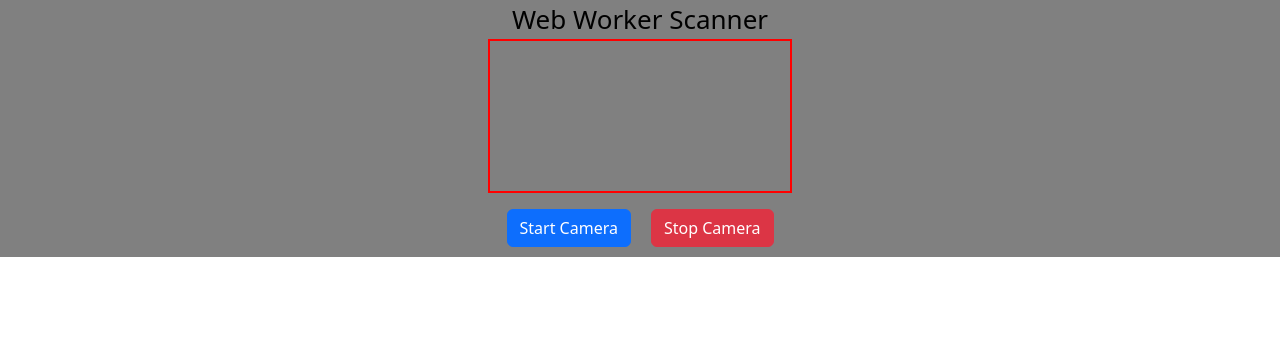
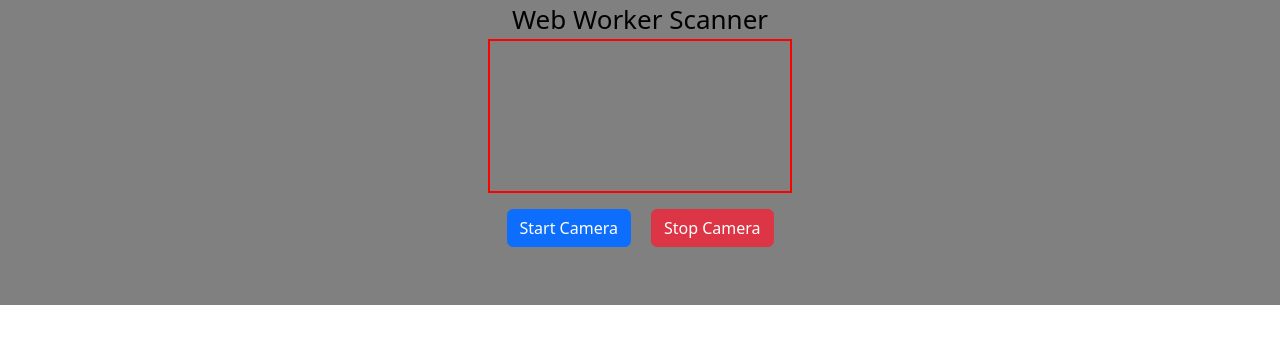
Before and after one commit to Supr3me-code/qr-bar-scanner-using-webworkers, a React app: page / in a window 1280 px wide. Shown: the top 344 px of the page. Built offline with nearby package versions, Linux system fonts and the light colour scheme.

Commit message:
Stable: Implemented Zbar worker function

```diff
--- a/public/zbar-worker.js
+++ /dev/null
@@ -1 +0,0 @@
-onmessage = (e) => {};
--- a/public/zxing-worker.js
+++ /dev/null
@@ -1 +0,0 @@
-onmessage = (e) => {};
--- a/src/App.css
+++ b/src/App.css
@@ -1,6 +1,14 @@
 .App {
   text-align: center;
   background-color: grey;
+}
+
+.result {
+  min-height: 3rem;
+  color: white;
+  font-size: 2rem;
+  text-shadow: 0 0 0.4rem #ff0101, 0 0 1rem #f6f6f6;
+  font-weight: 700;
 }
 
 #video {
--- a/src/App.js
+++ b/src/App.js
@@ -1,13 +1,14 @@
 import "./App.css";
 import "bootstrap/dist/css/bootstrap.css";
-import { useRef } from "react";
+import { useRef, useState } from "react";
 import { createCanvas, loadImage } from "canvas";
+import ZxingScanner from "./scanners/zxing-scanner";
 import ZbarScanner from "./scanners/zbar-scanner";
-import ZxingScanner from "./scanners/zxing-scanner";
 
 function App() {
   const videoRef = useRef(null);
   const canvasRef = useRef(null);
+  const [result, setResult] = useState("");
   let height = 320;
   let width = 320;
   let w1, w2, workerInterval;
@@ -59,25 +60,34 @@ function App() {
 
   const worker = async () => {
     console.log("worker main function called");
-    // const url =
-    //   "https://raw.githubusercontent.com/zbar-wasm/demo/master/node/test.png";
-    const img = takeCamInput(); // TODO: sending periodic snapshots from stream
-    console.log(img);
-    // ZbarScanner(img);
-    ZxingScanner();
+    const img = takeCamInput();
+    // ZxingScanner();
+    // const res = ZbarScanner();
+    // console.log(res);
 
-    // w1 = new Worker("zbar-worker.js");
+    // w1 = new Worker("zbar-worker.js", { type: "module" });
+    w1 = new Worker(new URL("./workers/zbar-worker.js", import.meta.url), {
+      type: "module",
+    });
+
     // w2 = new Worker("zxing-worker.js");
-    // w1.postMessage(img);
+    // w2 = new Worker(new URL("./workers/zxing-worker.js", import.meta.url), {
+    //   type: "module",
+    // });
+
+    w1.postMessage(img);
     // w2.postMessage(img);
-    // w1.onmessage = ({ data: { rawValue } }) => {
-    //   console.log("zBar won -> raw value: " + rawValue);
-    //   w2.terminate();
-    //   stopCam();
-    // };
-    // w2.onmessage = ({ data: { rawValue } }) => {
-    //   console.log("zXing won -> raw value: " + rawValue);
-    //   w1.terminate();
+
+    w1.onmessage = (event) => {
+      console.log("zBar won -> raw value: " + event.data);
+      setResult(event.data);
+      // w2.terminate();
+      stopCam();
+    };
+    // w2.onmessage = (event) => {
+    //   console.log("zXing won -> raw value: " + event.data);
+    //   setResult(event.data);
+    //   // w1.terminate();
     //   stopCam();
     // };
   };
@@ -96,6 +106,7 @@ function App() {
         <button className="btn btn-danger" onClick={stopCam}>
           Stop Camera
         </button>
+        <div className="result">{result}</div>
       </main>
     </div>
   );
--- a/src/scanners/zbar-scanner.js
+++ b/src/scanners/zbar-scanner.js
@@ -2,10 +2,7 @@ import { scanImageData } from "zbar.wasm";
 
 const ZbarScanner = async (img) => {
   console.log("Inside Zbar scanner");
-  // console.log(img);
   const res = await scanImageData(img);
-  console.log(res);
-  console.log(res[0].decode());
   return res[0].decode();
 };
 
--- a/src/scanners/zxing-scanner.js
+++ b/src/scanners/zxing-scanner.js
@@ -6,7 +6,7 @@ import {
   FormatException,
 } from "@zxing/library";
 
-const ZxingScanner = () => {
+const ZxingScanner = async () => {
   console.log("Inside ZXing scanner");
   // const [selectedDeviceId, setSelectedDeviceId] = useState("");
   // const [code, setCode] = useState("");
@@ -29,15 +29,15 @@ const ZxingScanner = () => {
   //     });
   // }, []);
 
-  codeReader.decodeFromInputVideoDeviceContinuously(
+  await codeReader.decodeFromInputVideoDeviceContinuously(
     selectedDeviceId,
     "video",
     (result, err) => {
       if (result) {
-        // properly decoded qr code
         console.log("Found QR code!", result);
         // setCode(result.text);
         console.log(result.text);
+        return result.text;
       }
 
       if (err) {
--- /dev/null
+++ b/src/workers/zbar-worker.js
@@ -0,0 +1,8 @@
+import ZbarScanner from "../scanners/zbar-scanner";
+
+onmessage = async (e) => {
+  console.log("Inside Zbar worker");
+  const res = await ZbarScanner(e.data);
+  console.log("Returned to Zbar worker");
+  postMessage(res);
+};
--- /dev/null
+++ b/src/workers/zxing-worker.js
@@ -0,0 +1,8 @@
+import ZxingScanner from "../scanners/zxing-scanner";
+
+onmessage = async (e) => {
+  console.log("Inside Zxing worker");
+  const res = await ZxingScanner();
+  console.log("Returned to Zxing worker");
+  postMessage(res);
+};
```
